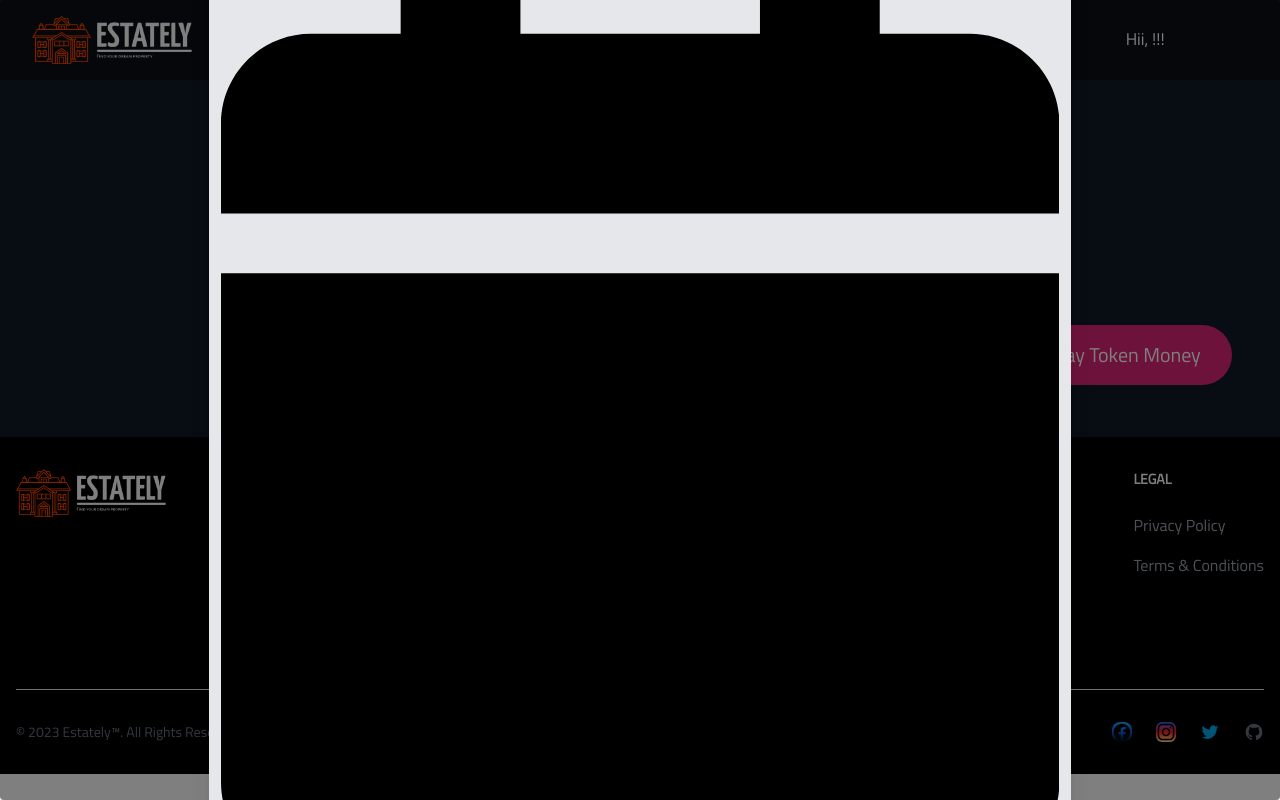
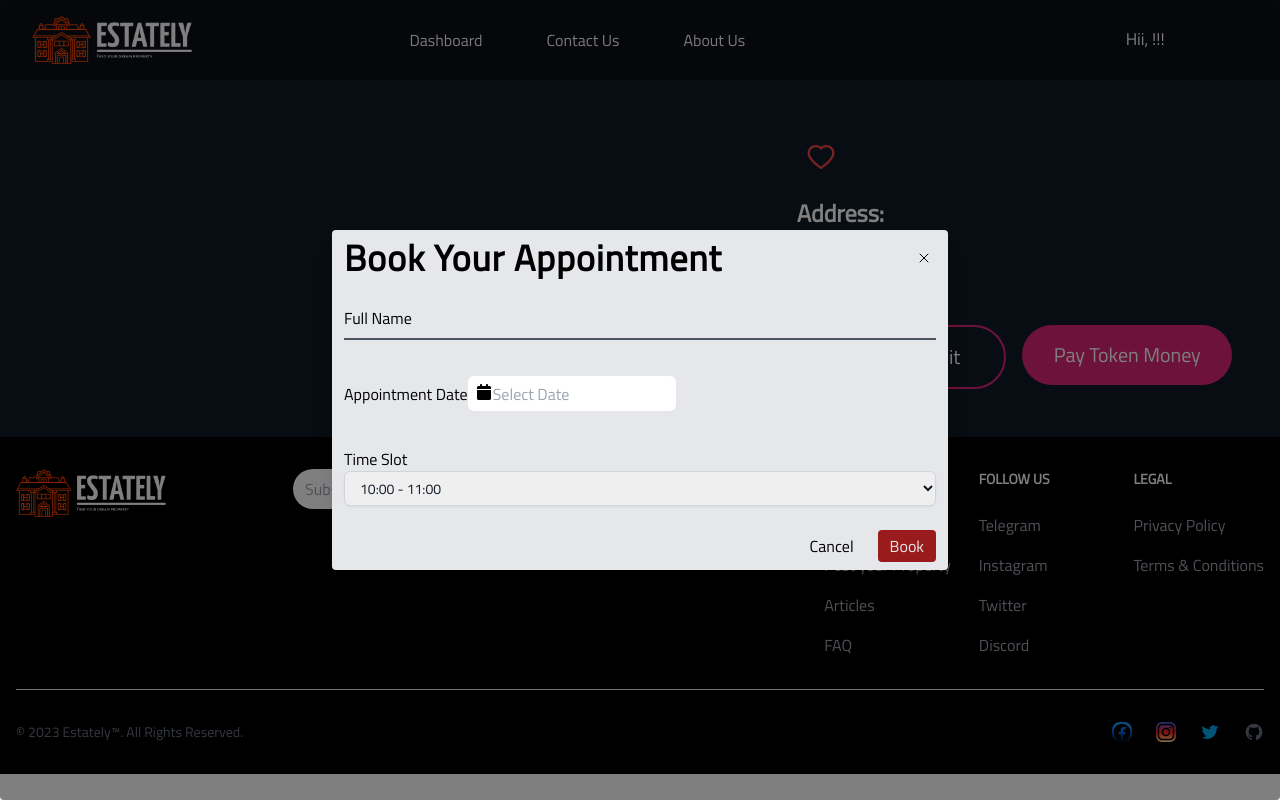
Before and after one commit to yashanktiwari/Mini_Project_II, a React (Create React App) app in the folder frontend/: page /properties/1 in a window 1280 px wide. Both pictures are taken after a click on the button "Schedule Visit". Shown: the top 800 px of the page. Built offline with nearby package versions, Linux system fonts and the light colour scheme; no server answers.

Commit message:
Fixed bug

```diff
--- a/frontend/src/App.js
+++ b/frontend/src/App.js
@@ -16,9 +16,6 @@ import SinglePropertyPage from "./Pages/SinglePropertyPage";
 import FAQ from "./Pages/FAQ";
 import {ToastContainer} from "react-toastify";
 import ScrollToTop from "./Components/ScrollToTop";
-// import FilterBox from "./Components/FilterBox";
-import DateValidationDisablePast from "./Components/DateValidationDisablePast";
-// import MultiRangeSlider from "./Components/MultiRangeSlider";
 
 const App = () => {
 
@@ -93,16 +90,6 @@ const App = () => {
                         path='/properties/:id'
                         element= <SinglePropertyPage />
                     />
-                    <Route
-                        exact
-                        path='/test'
-                        element= <DateValidationDisablePast/>
-                        // <MultiRangeSlider
-                        // min={0}
-                        // max={70000000}
-                        // onChange={({ min, max }) => console.log(`min = ${min}, max = ${max}`)}
-                        // />
-                    />
                 </Routes>
             </BrowserRouter>
         </>
--- a/frontend/src/Pages/SinglePropertyPage.js
+++ b/frontend/src/Pages/SinglePropertyPage.js
@@ -10,6 +10,7 @@ import SinglePageCarousel from "../Components/SinglePageCarousel";
 import {AiOutlineHeart, AiFillHeart} from 'react-icons/ai';
 import {removeItemFromCart} from "../utils/userSlice";
 import Datepicker from "react-datepicker";
+import 'react-datepicker/dist/react-datepicker.css';
 
 
 const SinglePropertyPage = () => {
@@ -33,6 +34,7 @@ const SinglePropertyPage = () => {
     const [timeSlot, setTimeSlot] = useState("");
 
     function bookAppointment() {
+        toggleVisitModal();
         console.log("Date: " + date + ", Month: " + month + ", Year: " + year + ", Time Slot: " + timeSlot + ", Name: " +  fullName);
     }
     function setAppointmentDate(obj) {
@@ -184,7 +186,7 @@ const SinglePropertyPage = () => {
                 </>) : null}
 
                 <div className="bg-black bg-opacity-50 absolute inset-0 justify-center items-center px-6 py-3 text-white rounded shadow hidden" ref={visitRef}>
-                    <div className="bg-gray-200 py-2 px-3 rounded shadow-xl text-black w-[70%]">
+                    <div className="bg-gray-200 py-2 px-3 rounded shadow-xl text-black w-[50%]">
                         <div className="flex justify-between items-center mb-4">
                             <h4 className="text-4xl font-bold tracking-wide">
                                 Book Your Appointment
@@ -206,12 +208,12 @@ const SinglePropertyPage = () => {
                                                className="block py-2.5 px-0 w-full text-md text-black bg-transparent border-0 border-b-2 appearance-none border-gray-600 focus:border-blue-500 focus:outline-none focus:ring-0 peer"
                                                placeholder="" required value={fullName} onChange={(e) => setFullName(e.target.value)}/>
                                         <label htmlFor="floating_first_name"
-                                               className="peer-focus:font-medium absolute text-md text-gray-200 dark:text-gray-400 duration-300 transform -translate-y-6 scale-75 top-3 -z-10 origin-[0] peer-focus:left-0 peer-focus:text-blue-600 peer-focus:dark:text-blue-500 peer-placeholder-shown:scale-100 peer-placeholder-shown:translate-y-0 peer-focus:scale-75 peer-focus:-translate-y-6">
+                                               className="peer-focus:font-medium absolute text-md text-black placeholder:text-black duration-300 transform -translate-y-6 scale-75 top-3 -z-10 origin-[0] peer-focus:left-0 peer-focus:text-blue-600 peer-focus:dark:text-blue-500 peer-placeholder-shown:scale-100 peer-placeholder-shown:translate-y-0 peer-focus:scale-75 peer-focus:-translate-y-6">
                                             Full Name
                                         </label>
                                     </div>
 
-                                    <div className="relative z-0 w-full mb-3 group text-black">
+                                    <div className="relative w-full mb-3 group text-black z-10">
                                         <label >
                                             Appointment Date
                                         </label>
@@ -236,7 +238,7 @@ const SinglePropertyPage = () => {
                                             name="propertytype"
                                             id="propertytype"
                                             autoComplete="address-level2"
-                                            className="block w-full rounded-md border-0 py-1.5 p-3 text-gray-900 shadow-sm ring-1 ring-inset placeholder:text-lg ring-gray-300 placeholder:text-gray-400 focus:ring-2 focus:ring-inset focus:ring-indigo-600 sm:text-sm sm:leading-6"
+                                            className="z-0 block w-full rounded-md border-0 py-1.5 p-3 text-gray-900 shadow-sm ring-1 ring-inset placeholder:text-lg ring-gray-300 placeholder:text-gray-400 focus:ring-2 focus:ring-inset focus:ring-indigo-600 sm:text-sm sm:leading-6"
                                             value={timeSlot}
                                             onChange={(e) => setTimeSlot(e.target.value)}
                                         >
@@ -303,7 +305,7 @@ const SinglePropertyPage = () => {
                         </div>
 
                         <div className={"mt-3 flex justify-end space-x-3"}>
-                            <button className="px-3 py-1 text-white rounded hover:bg-red-600 hover:bg-opacity-50 hover:text-red-100" onClick={toggleVisitModal}>Cancel</button>
+                            <button className="px-3 py-1 text-black rounded hover:bg-red-600 hover:bg-opacity-50 hover:text-red-100" onClick={toggleVisitModal}>Cancel</button>
                             <button className="px-3 py-1 bg-red-800 text-gray-200 rounded hover:bg-red-600" onClick={bookAppointment}>Book</button>
                         </div>
                         {/*<button className="p-1 mt-2 bg-blue-600 text-white px-3 py-2 rounded" onClick={handleProfileUpdate}>*/}
```
